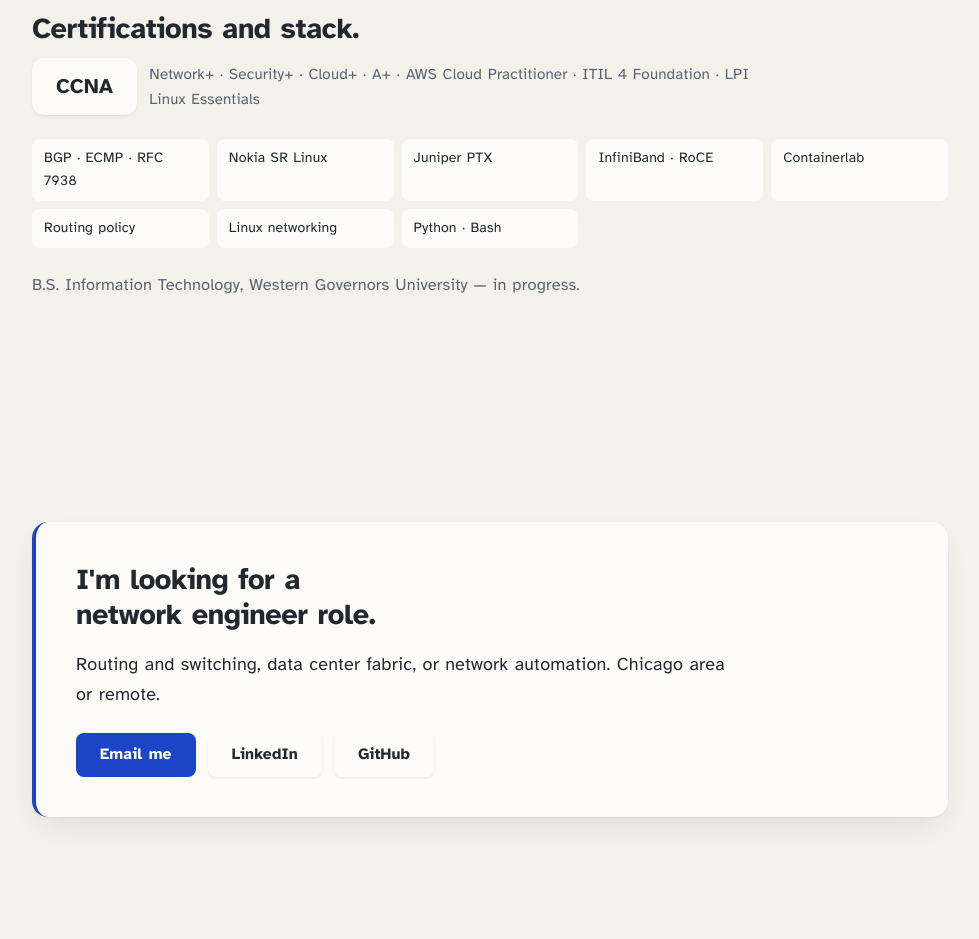
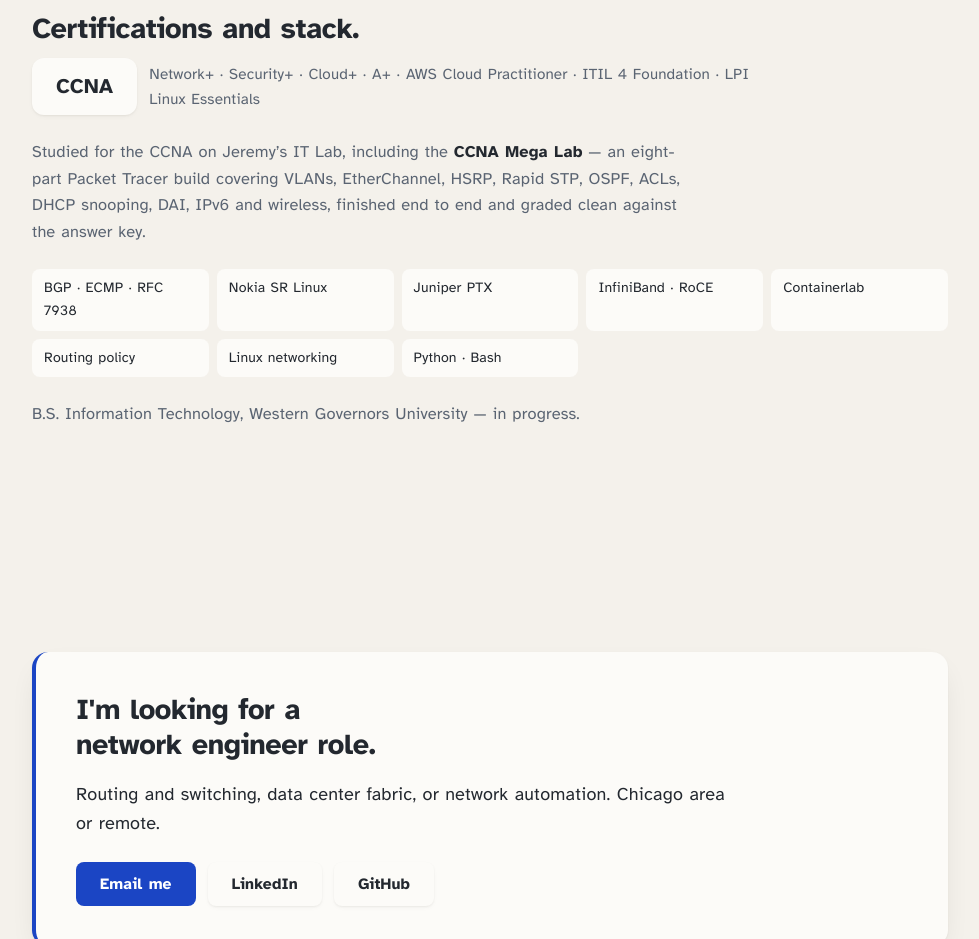
Before and after one commit to Raoko/Raoko.github.io, a plain HTML site: page index.html in a window 1280 px wide. Shown: the part 6460-7399 px from the top of the page, without its empty margins (150-1129 px from the left). Drawn offline with Linux system fonts and the light colour scheme.

Commit message:
Note the CCNA Mega Lab under Certifications
The certifications section listed the CCNA but said nothing about how it was
studied. The Jeremy's IT Lab Mega Lab is an eight-part Packet Tracer build
covering VLANs, EtherChannel, HSRP, Rapid STP, OSPF, ACLs, DHCP snooping, DAI,
IPv6 and wireless, and it was finished end to end and graded against the answer
key.

Deliberately placed with the certifications rather than in a projects section.
It is course material, not an original design, so it belongs as evidence of
study - and the activity file itself is Jeremy McDowell's courseware and is not
being redistributed.

Co-Authored-By: Claude Opus 5 (1M context) <noreply@anthropic.com>
Claude-Session: https://claude.ai/code/session_0124XfnhVXU8J2W4pShDXQ8B

```diff
--- a/index.html
+++ b/index.html
@@ -707,6 +707,11 @@ footer{padding:var(--s7) 0 var(--s8); color:var(--muted); font-size:.92rem}
       <span class="cert-rest">Network+ · Security+ · Cloud+ · A+ · AWS Cloud Practitioner · ITIL 4 Foundation · LPI Linux Essentials</span>
     </div>
 
+    <p class="sub" style="margin:0 0 24px">Studied for the CCNA on Jeremy’s IT Lab, including the
+    <strong>CCNA Mega Lab</strong> — an eight-part Packet Tracer build covering VLANs, EtherChannel,
+    HSRP, Rapid STP, OSPF, ACLs, DHCP snooping, DAI, IPv6 and wireless, finished end to end
+    and graded clean against the answer key.</p>
+
     <div class="grid">
       <span>BGP · ECMP · RFC 7938</span>
       <span>Nokia SR Linux</span>
```
